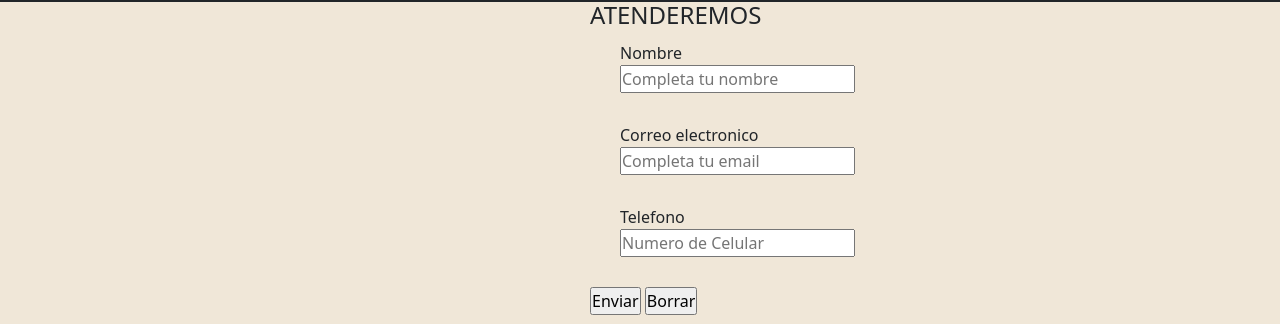
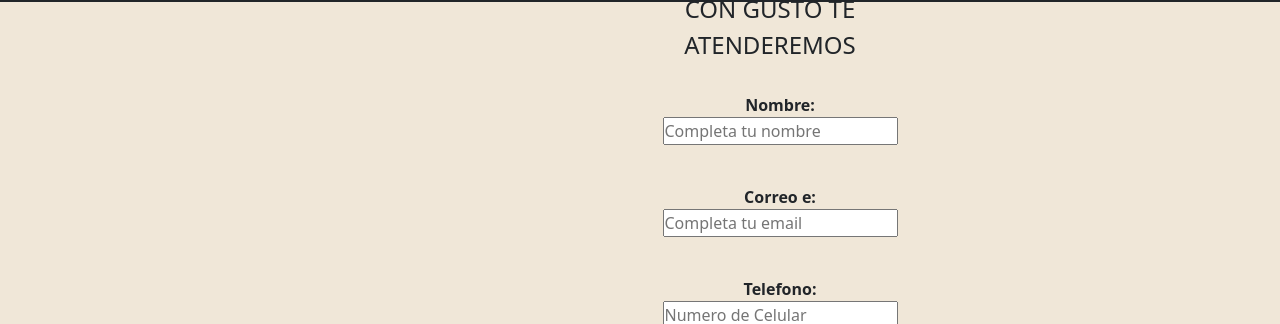
Before and after one commit to SaintMrti/DesafioSaSS, a website: page pages/contacto.html in a window 1280 px wide. Shown: the part 54-378 px from the top of the page. Drawn offline with nearby package versions, Linux system fonts and the light colour scheme.

Commit message:
cambios al formulario de contacto

```diff
--- a/pages/contacto.html
+++ b/pages/contacto.html
@@ -103,15 +103,15 @@
             <fieldset>
                 <legend>CON GUSTO TE ATENDEREMOS</legend>
                 <div class="formulario_textbox">
-                    <label for="nombre">Nombre</label>
+                    <label for="nombre">Nombre:</label>
                     <input type="text" name="nombre" placeholder="Completa tu nombre">
                 </div>
                 <div class="formulario_textbox">
-                    <label for="correo">Correo electronico</label>
+                    <label for="correo">Correo e:</label>
                     <input type="email" required placeholder="Completa tu email">
                 </div>
                 <div class="formulario_textbox">
-                    <label for="telefono">Telefono</label>
+                    <label for="telefono">Telefono:</label>
                     <input type="text" name="telefono" placeholder="Numero de Celular">
                 </div>
                 <div class="botones">
--- a/scss/components/_main.scss
+++ b/scss/components/_main.scss
@@ -69,8 +69,19 @@
         margin: 15px;
         width: 300px;
         fieldset{
+            legend{
+                text-align: center;
+                width: 100%;
+                margin: 30px;
+            }
             .formulario_textbox{
-                margin: 30px;
+                font-weight: bold;
+                text-align: center;
+                margin: 40px;
+                width: 300px;
+            }
+            .botones{
+                text-align: center;
             }
         }
     }
--- a/scss/components/_mediaqueries.scss
+++ b/scss/components/_mediaqueries.scss
@@ -150,16 +150,6 @@
             margin-left: 5px;
             margin-right: 5px;
         }
-        #contacto_formulario{
-            fieldset{
-                legend{
-                    text-align: center;
-                }
-                .botones{
-                    text-align: center;
-                }
-            }
-        }
     }
     .contacto_section{
         .contacto {
```
Also changed, not shown: css/estilos.css.
